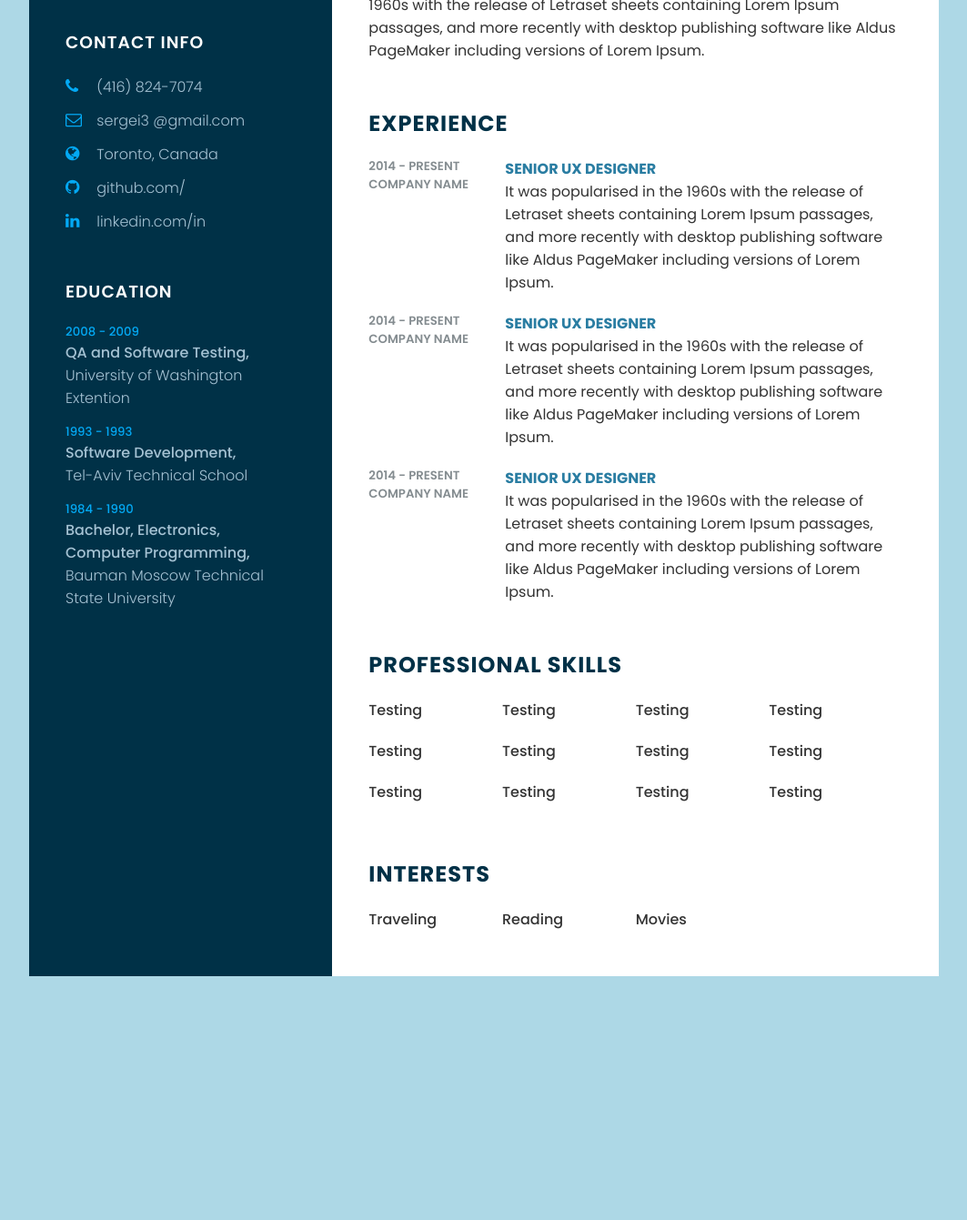
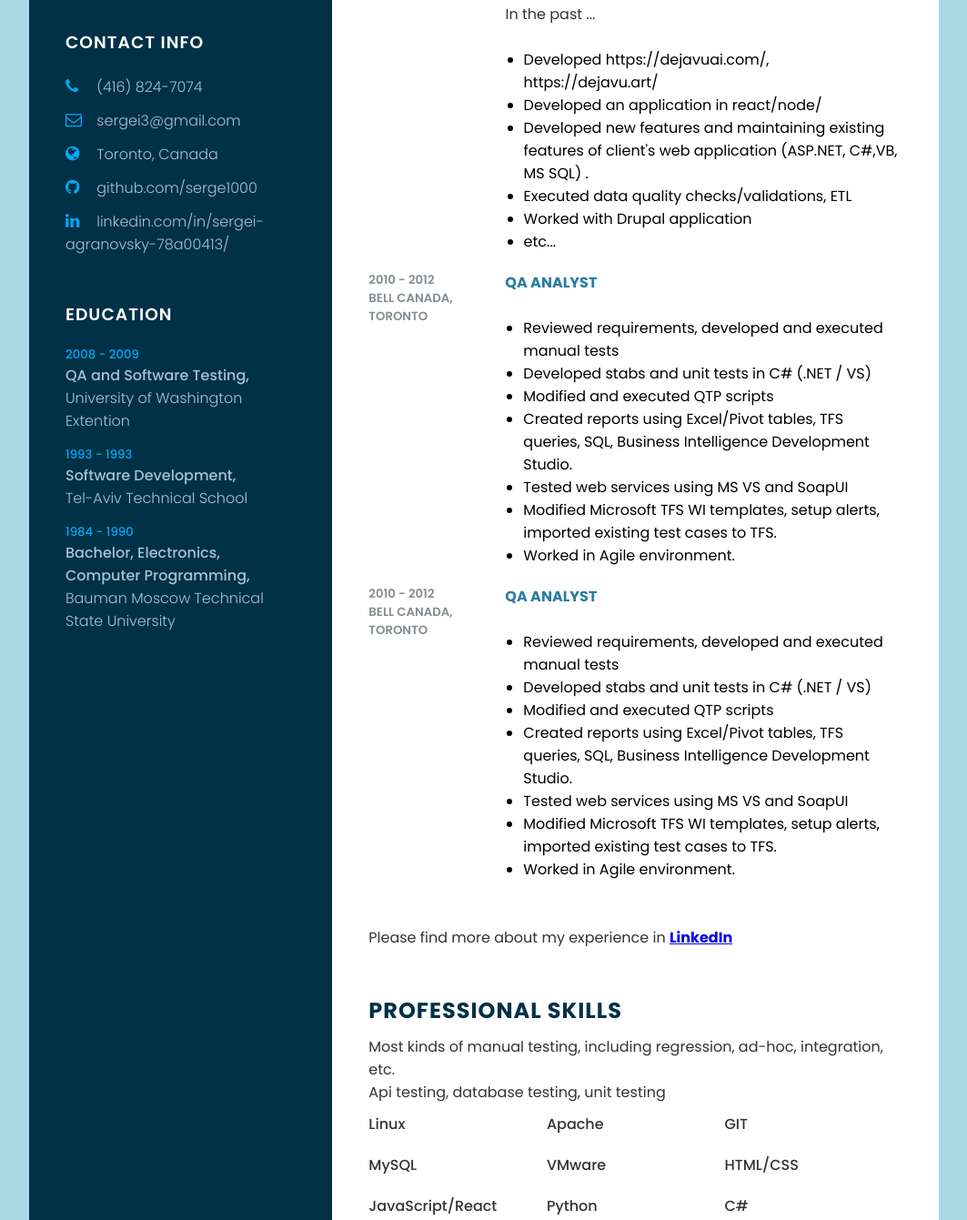
Before and after one commit to serge1000/qa-online-resume, a plain HTML site: page index.html in a window 1280 px wide. Shown: the part 442-1783 px from the top of the page at 91% size, without its empty margins (108-1171 px from the left). Before the commit the page ends 1565 px from the top, so only its background shows below. Drawn offline with Linux system fonts and the light colour scheme.

Commit message:
main content, no links yet

```diff
--- a/index.html
+++ b/index.html
@@ -25,7 +25,7 @@
                         </li>
                         <li>
                             <span class="icon"><i class="fa fa-envelope-o" aria-hidden="true"></i></span>
-                            <span class="text">sergei3 @gmail.com</span>
+                            <span class="text">sergei3@gmail.com</span>
                         </li>
                         <li>
                             <span class="icon"><i class="fa fa-globe" aria-hidden="true"></i></span>
@@ -33,11 +33,11 @@
                         </li>
                         <li>
                             <span class="icon"><i class="fa fa-github" aria-hidden="true"></i></span>
-                            <span class="text">github.com/</span>
+                            <span class="text">github.com/serge1000</span>
                         </li>
                         <li>
                             <span class="icon"><i class="fa fa-linkedin" aria-hidden="true"></i></span>
-                            <span class="text">linkedin.com/in</span>
+                            <span class="text">linkedin.com/in/sergei-agranovsky-78a00413/</span>
                         </li>
                     </ul>
                 </div>
@@ -64,70 +64,101 @@
                 </div>
             </div>
             <div class="right_Side">
+<!--
                 <div class="about">
                     <h2 class="title2">Profile</h2>
-                    <p>Lorem Ipsum is simply dummy text of the printing and typesetting industry.
-                    Lorem Ipsum has been the industry's standard dummy text ever since the 1500s, when an unknown printer took a galley of type and scrambled
-                    it to make a type specimen book. It has survived not only five centuries, but also the leap into electronic typesetting, remaining essentially unchanged.
-                    It was popularised in the 1960s with the release of Letraset sheets containing Lorem Ipsum passages,
-                    and more recently with desktop publishing software like Aldus PageMaker including versions of Lorem Ipsum.<br><br>It has survived not only five centuries, but also the leap into electronic typesetting, remaining essentially unchanged.
-                    It was popularised in the 1960s with the release of Letraset sheets containing Lorem Ipsum passages,
-                    and more recently with desktop publishing software like Aldus PageMaker including versions of Lorem Ipsum.
-
+                    <p>
                     </p>
                 </div>
+-->
                 <div class="about">
                     <h2 class="title2">Experience</h2>
                     <div class="box">
                         <div class="year_company">
                             <h5>2014 - Present</h5>
-                            <h5>Company Name</h5>
+                            <h5>Self Employed, Remotly from Kyiv/Toronto</h5>
                         </div>
                         <div class="text">
-                            <h4>Senior UX Designer</h4>
-                            <p>It was popularised in the 1960s with the release of Letraset sheets containing Lorem Ipsum passages,
-                                and more recently with desktop publishing software like Aldus PageMaker including versions of Lorem Ipsum.</p>
+                            <h4>Software Tester / IT Consultant</h4>
+                            <br>
+                            <p>My current responsibilities (GoinGlobal Inc.) are:</p>
+                            <br>
+                            <ul>
+                                <li>Various kinds of software testing</li>
+                                <li>Creation of various reports using MySQL, Python scripting, Excel, and drush scripts</li>
+                                <li>Support of company's blog, including Linux / WordPress upgrades, resolving security issues</li>
+                                <li>Preparing and importing data into the application database</li>
+                            </ul>
+                            <br>
+                            <p>In the past ...</p>
+                            <br>
+                            <ul>
+                                <li>Developed https://dejavuai.com/, https://dejavu.art/</li>
+                                <li>Developed an application in react/node/</li>
+                                <li>Developed new features and maintaining existing features of client's web application (ASP.NET, C#,VB, MS SQL) .</li>
+                                <li>Executed data quality checks/validations, ETL</li>
+                                <li>Worked with Drupal application</li>
+                                <li>etc...</li>
+                            </ul>
                         </div>
                     </div>
                     <div class="box">
                         <div class="year_company">
-                            <h5>2014 - Present</h5>
-                            <h5>Company Name</h5>
+                            <h5>2010 - 2012</h5>
+                            <h5>Bell Canada, Toronto</h5>
                         </div>
                         <div class="text">
-                            <h4>Senior UX Designer</h4>
-                            <p>It was popularised in the 1960s with the release of Letraset sheets containing Lorem Ipsum passages,
-                                and more recently with desktop publishing software like Aldus PageMaker including versions of Lorem Ipsum.</p>
+                            <h4>QA Analyst</h4><br>
+                            <ul>
+                                <li>Reviewed requirements, developed and executed manual tests</li>
+                                <li>Developed stabs and unit tests in C# (.NET / VS)</li>
+                                <li>Modified and executed QTP scripts</li>
+                                <li>Created reports using Excel/Pivot tables, TFS queries, SQL, Business Intelligence Development Studio. </li>
+                                <li>Tested web services using MS VS and SoapUI</li>
+                                <li>Modified Microsoft TFS WI templates, setup alerts, imported existing test cases to TFS.</li>
+                                <li>Worked in Agile environment.</li>
+                            </ul>
                         </div>
                     </div>
                     <div class="box">
                         <div class="year_company">
-                            <h5>2014 - Present</h5>
-                            <h5>Company Name</h5>
+                            <h5>2010 - 2012</h5>
+                            <h5>Bell Canada, Toronto</h5>
                         </div>
                         <div class="text">
-                            <h4>Senior UX Designer</h4>
-                            <p>It was popularised in the 1960s with the release of Letraset sheets containing Lorem Ipsum passages,
-                                and more recently with desktop publishing software like Aldus PageMaker including versions of Lorem Ipsum.</p>
+                            <h4>QA Analyst</h4><br>
+                            <ul>
+                                <li>Reviewed requirements, developed and executed manual tests</li>
+                                <li>Developed stabs and unit tests in C# (.NET / VS)</li>
+                                <li>Modified and executed QTP scripts</li>
+                                <li>Created reports using Excel/Pivot tables, TFS queries, SQL, Business Intelligence Development Studio. </li>
+                                <li>Tested web services using MS VS and SoapUI</li>
+                                <li>Modified Microsoft TFS WI templates, setup alerts, imported existing test cases to TFS.</li>
+                                <li>Worked in Agile environment.</li>
+                            </ul>
                         </div>
                     </div>
                 </div>
 
+                <div class="about">
+
+                    <p> Please find more about my experience in <a href="https://www.linkedin.com/in/sergei-agranovsky-78a00413/"><b>LinkedIn</b></a></p>
+                </div>
+
                 <div class="about skills">
                     <h2 class="title2">Professional Skills</h2>
+                    <p>Most kinds of manual testing, including regression, ad-hoc, integration, etc.</p>
+                    <p>Api testing, database testing, unit testing</p>
                     <ul>
-                        <li>Testing</li>
-                        <li>Testing</li>
-                        <li>Testing</li>
-                        <li>Testing</li>
-                        <li>Testing</li>
-                        <li>Testing</li>
-                        <li>Testing</li>
-                        <li>Testing</li>
-                        <li>Testing</li>
-                        <li>Testing</li>
-                        <li>Testing</li>
-                        <li>Testing</li>
+                        <li>Linux</li>
+                        <li>Apache</li>
+                        <li>GIT</li>
+                        <li>MySQL</li>
+                        <li>VMware</li>
+                        <li>HTML/CSS</li>
+                        <li>JavaScript/React</li>
+                        <li>Python</li>
+                        <li>C#</li>
                     </ul>
                 </div>
 
--- a/style.css
+++ b/style.css
@@ -107,7 +107,7 @@ body
     position: relative;
     list-style: none;
     margin: 10px 0;
-    cursor: pointer;
+
 }
 
 .contactInfo ul li .icon
@@ -183,6 +183,11 @@ p{
     margin: 20px 0;
 }
 
+.about .box ul
+{
+    margin-left: 20px;
+}
+
 .about .box .year_company
 {
     min-width: 150px;
@@ -205,7 +210,7 @@ p{
 .skills ul
 {
     display: grid;
-    grid-template-columns: repeat(4,1fr);
+    grid-template-columns: repeat(3,1fr);
 }
 
 .skills ul li
```
